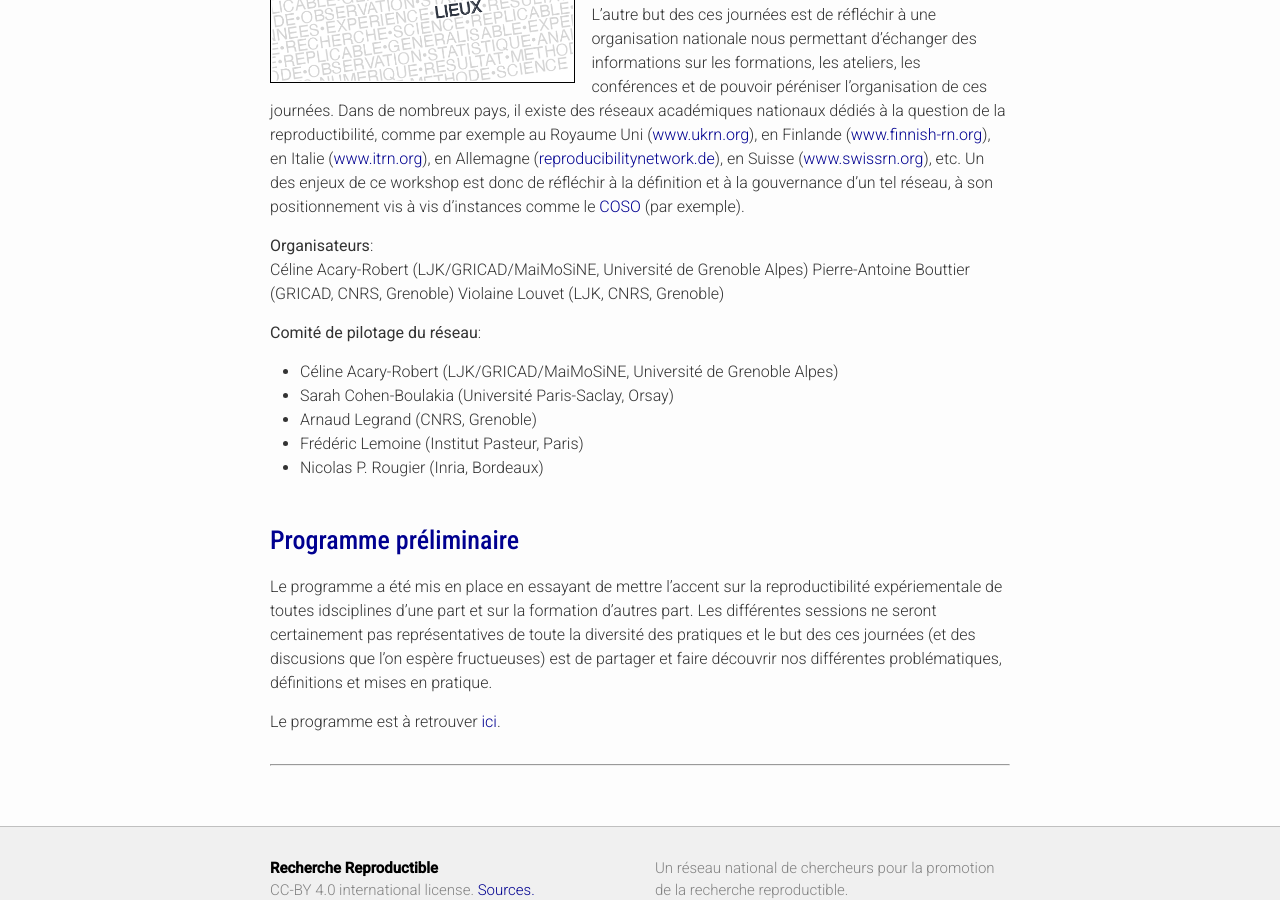
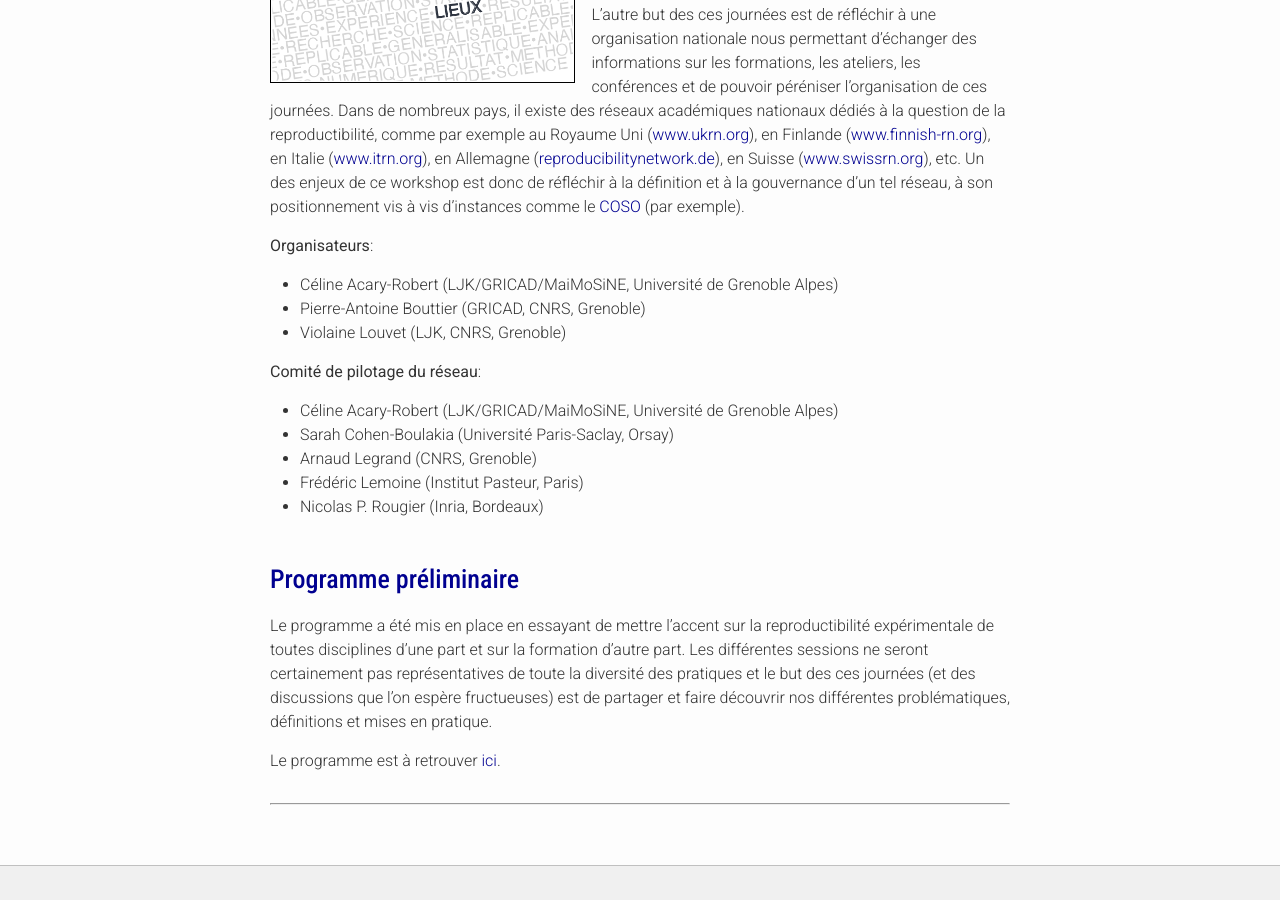
Before and after one commit to FR-RN/FR-RN, a Jekyll site: the page built from rr-days-2024.md, in a window 1280 px wide and 900 px high, scrolled down 753 px. Built offline with Jekyll 4.4.1, drawn with Linux system fonts in a browser that asks for light colours; some web fonts are replaced.

Commit message:
Typo rr-days-2024

```diff
--- a/rr-days-2024.md
+++ b/rr-days-2024.md
@@ -12,6 +12,7 @@ Les inscriptions sont ouvertes !
 
 Le programme préliminaire et l'inscription sont à retrouver sur le site :
 [sciencesconf](https://jrfrr-2024.sciencesconf.org/).
+
 
 [![](../assets/images/recherche-reproductible-affiche-2024.png){: style="border: 1px solid black; width: 41%; float: left; margin-right: 1em;" }](../assets/images/recherche-reproductible-affiche-2024.pdf)
 
@@ -44,9 +45,9 @@ d’instances comme le [COSO](https://www.ouvrirlascience.fr/comite-fr/)
 (par exemple).
 
 **Organisateurs**:
-Céline Acary-Robert (LJK/GRICAD/MaiMoSiNE, Université de Grenoble Alpes)
-Pierre-Antoine Bouttier (GRICAD, CNRS, Grenoble)
-Violaine Louvet (LJK, CNRS, Grenoble)
+* Céline Acary-Robert (LJK/GRICAD/MaiMoSiNE, Université de Grenoble Alpes)
+* Pierre-Antoine Bouttier (GRICAD, CNRS, Grenoble)
+* Violaine Louvet (LJK, CNRS, Grenoble)
 
 **Comité de pilotage du réseau**:
 * Céline Acary-Robert (LJK/GRICAD/MaiMoSiNE, Université de Grenoble Alpes)
@@ -57,9 +58,9 @@ Violaine Louvet (LJK, CNRS, Grenoble)
 
 ### Programme préliminaire
 
-Le programme a été mis en place en essayant de mettre l'accent sur la reproductibilité expériementale de toutes idsciplines d'une part et sur la formation d'autres part. Les différentes sessions ne seront certainement pas représentatives
+Le programme a été mis en place en essayant de mettre l'accent sur la reproductibilité expérimentale de toutes disciplines d'une part et sur la formation d'autre part. Les différentes sessions ne seront certainement pas représentatives
 de toute la diversité des pratiques et le but des ces journées (et
-des discusions que l'on espère fructueuses) est de partager et faire
+des discussions que l'on espère fructueuses) est de partager et faire
 découvrir nos différentes problématiques, définitions et mises en pratique.
 
 Le programme est à retrouver [ici](https://jrfrr-2024.sciencesconf.org/resource/page/id/1).
```
